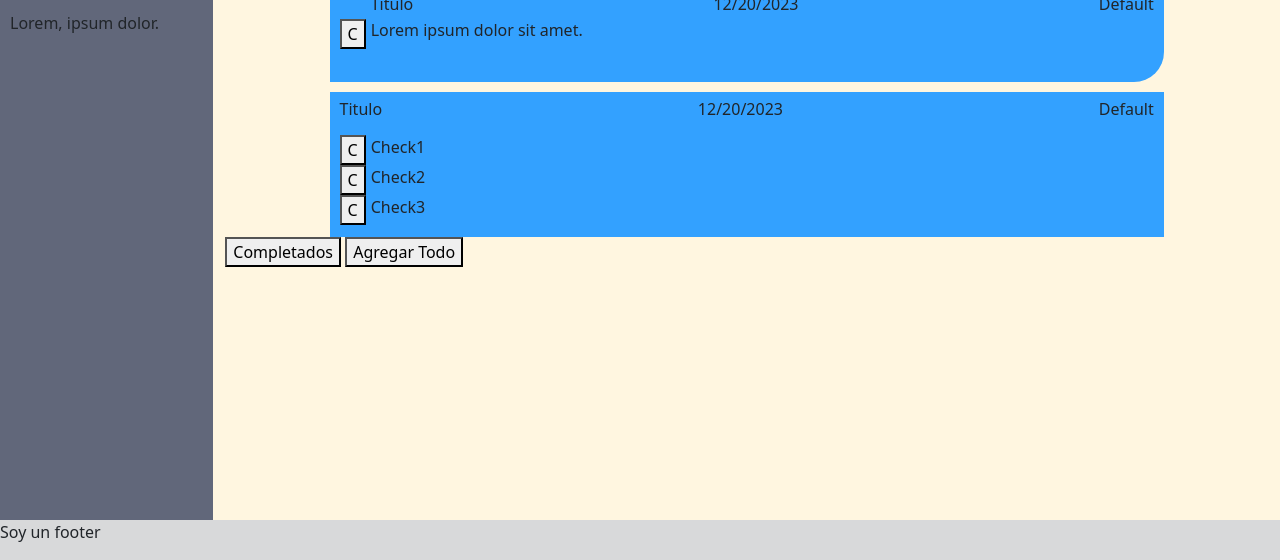
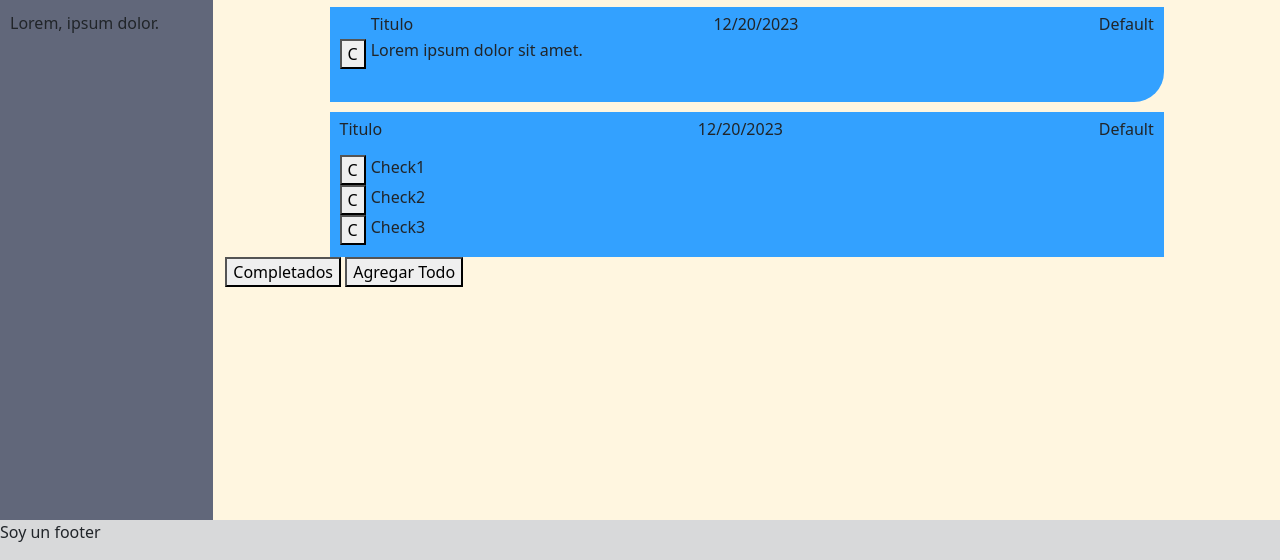
Before and after one commit to kopolo435/todoList, a website built with webpack: page src/index.html in a window 1280 px wide. Shown: the part 240-800 px from the top of the page. Built offline with nearby package versions, Linux system fonts and the light colour scheme.

Commit message:
Agrega padding y modifica height de #content

```diff
--- a/src/style.css
+++ b/src/style.css
@@ -32,8 +32,10 @@ main{
 }
 
 #content{
-    height: 82%;
+    height: 100%;
     background-color: var(--color-canvas);
+    padding-top: 20px;
+    padding-bottom: 20px;
 }
 
 #projectTItle{
```
